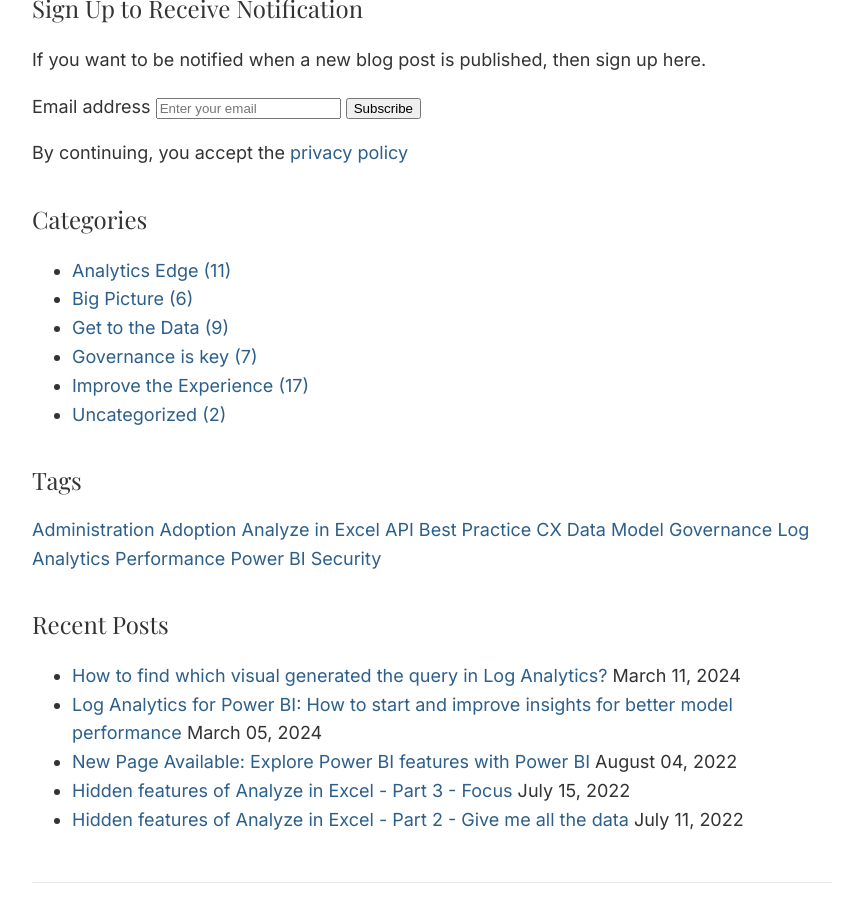
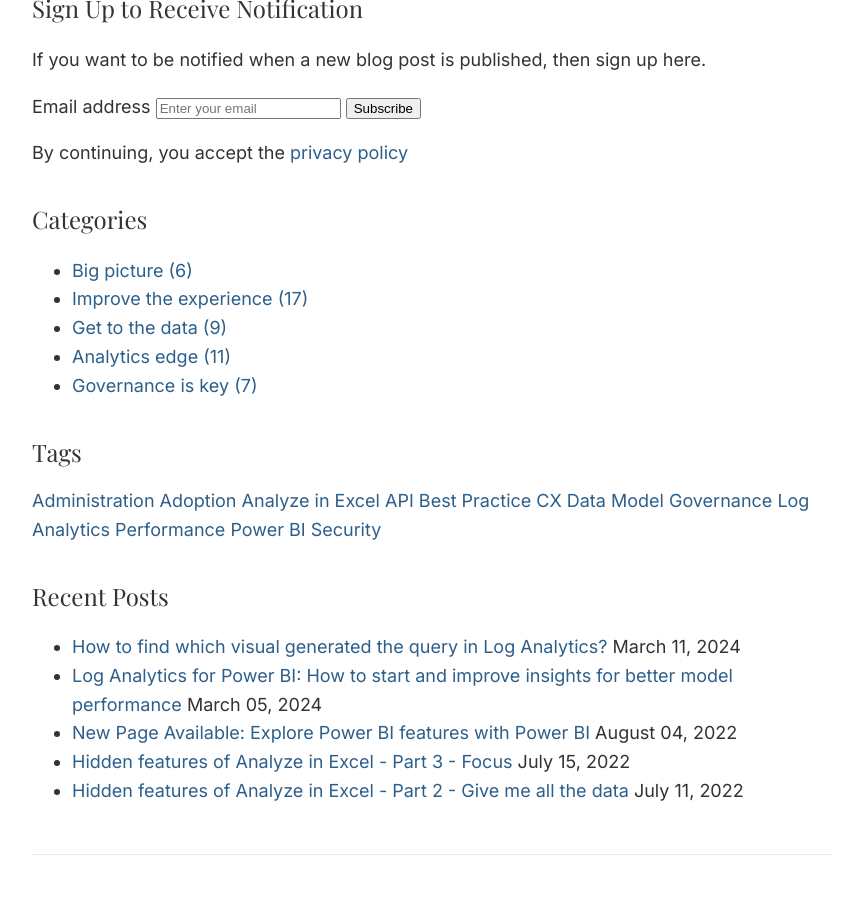
Before and after one commit to KavasiMihaly/KavasiMihaly.github.io, a Jekyll site: the page built from _posts/2019-07-20-about-the-blog.html, in a window 1280 px wide and 900 px high, scrolled down 2757 px. Shown: the whole window, without its empty margins (208-1071 px from the left). Built offline with Jekyll 4.4.1, drawn with Linux system fonts in a browser that asks for light colours.

Commit message:
Refactor categories section to dynamically generate category links with post counts

```diff
--- a/_includes/sidebar.html
+++ b/_includes/sidebar.html
@@ -15,14 +15,17 @@
 <!-- Categories -->
 <div class="sidebar-section">
   <h3>Categories</h3>
-  <ul class="category-list">
-    <li><a href="{{ '/category/analytics-edge/' | relative_url }}">Analytics Edge <span class="post-count">(11)</span></a></li>
-    <li><a href="{{ '/category/big-picture/' | relative_url }}">Big Picture <span class="post-count">(6)</span></a></li>
-    <li><a href="{{ '/category/get-data/' | relative_url }}">Get to the Data <span class="post-count">(9)</span></a></li>
-    <li><a href="{{ '/category/governance-is-key/' | relative_url }}">Governance is key <span class="post-count">(7)</span></a></li>
-    <li><a href="{{ '/category/improve-the-experience/' | relative_url }}">Improve the Experience <span class="post-count">(17)</span></a></li>
-    <li><a href="{{ '/category/uncategorized/' | relative_url }}">Uncategorized <span class="post-count">(2)</span></a></li>
-  </ul>
+<ul class="category-list">
+    {% assign categories = site.categories %}
+    {% for category in categories %}
+        <li>
+            <a href="{{ '/category/' | append: category[0] | slugify | append: '/' | relative_url }}">
+                {{ category[0] | replace: '-', ' ' | capitalize }}
+                <span class="post-count">({{ category[1].size }})</span>
+            </a>
+        </li>
+    {% endfor %}
+</ul>
 </div>
 
 <!-- Tags -->
```
